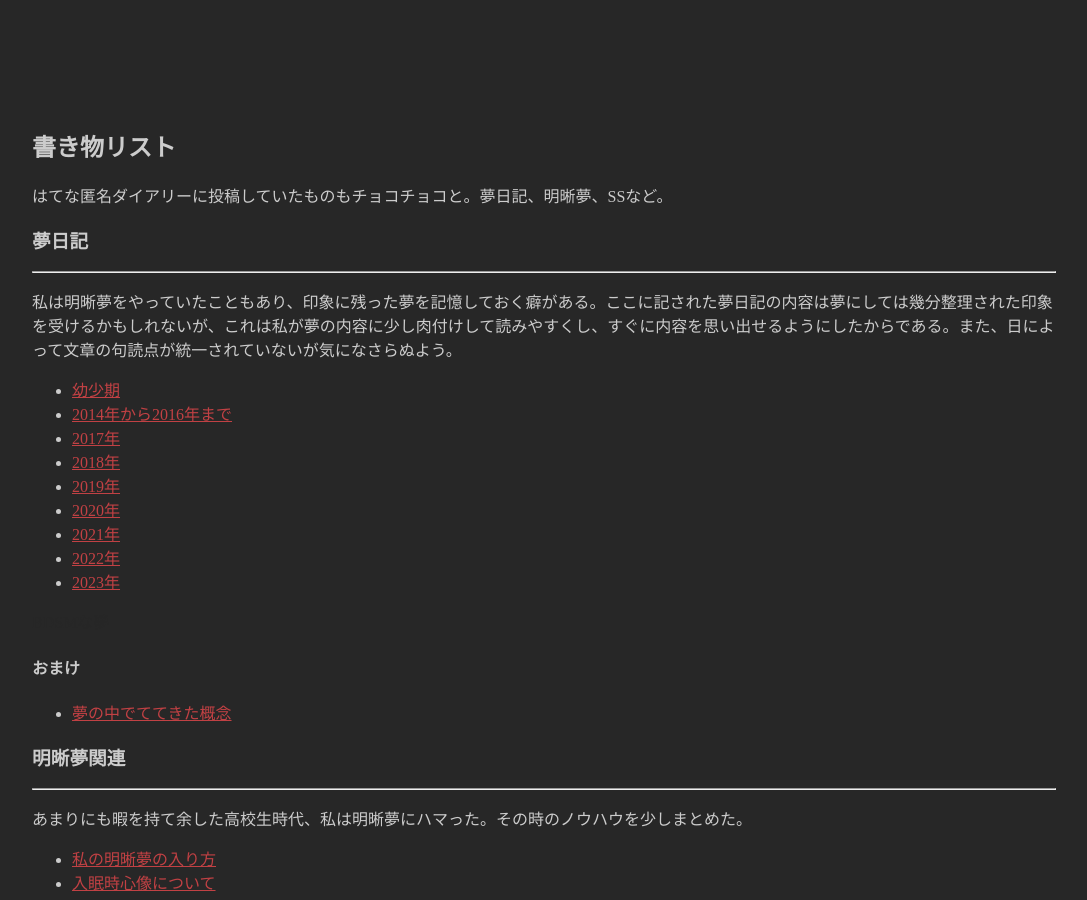
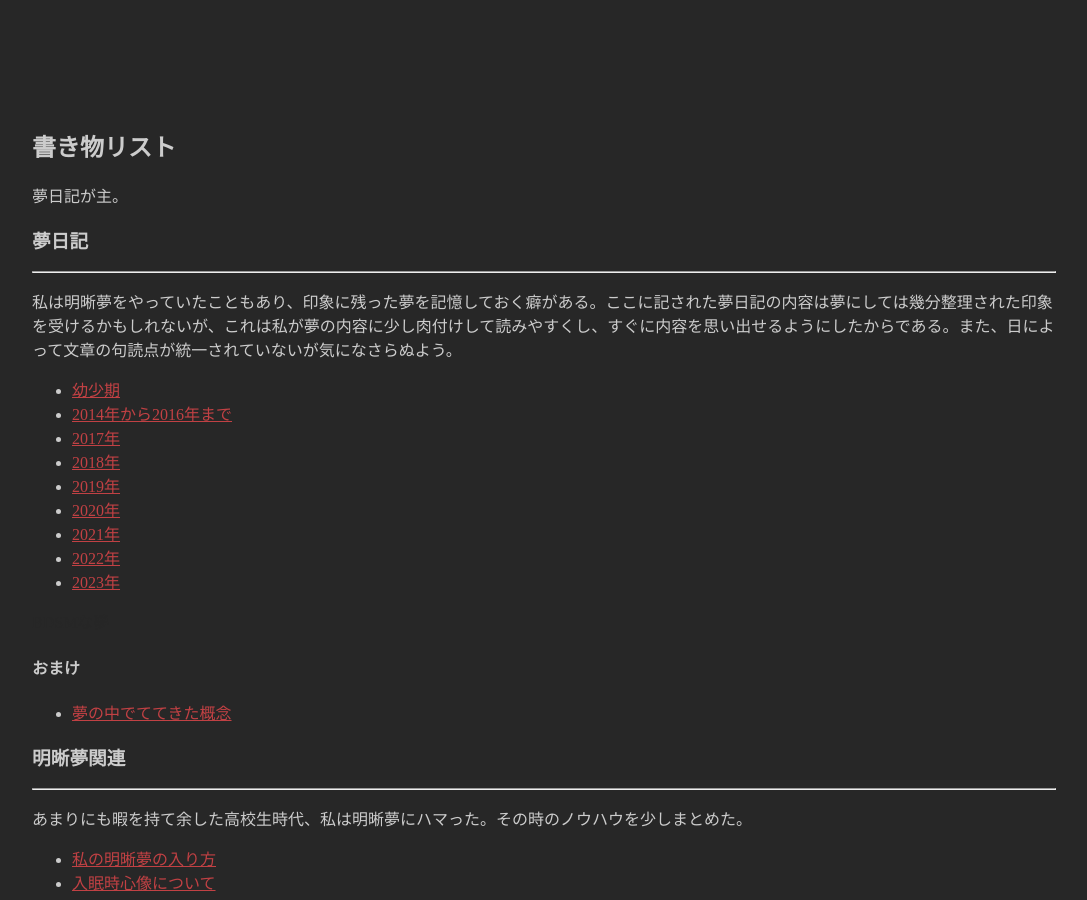
Before and after one commit to hihumi-riku/hihumi-riku.github.io, a Jekyll site: the page built from writings_list.md, in a window 1280 px wide and 900 px high. Shown: the whole window, without its empty margins (96-1183 px from the left). Built offline with Jekyll 4.4.1, drawn with Linux system fonts in a browser that asks for light colours.

Commit message:
Update writings_list.md

```diff
--- a/writings_list.md
+++ b/writings_list.md
@@ -4,7 +4,7 @@ title: 書き物リスト
 ---
 ## 書き物リスト
 
-はてな匿名ダイアリーに投稿していたものもチョコチョコと。夢日記、明晰夢、SSなど。
+夢日記が主。
 
 ### 夢日記
 ---
```
